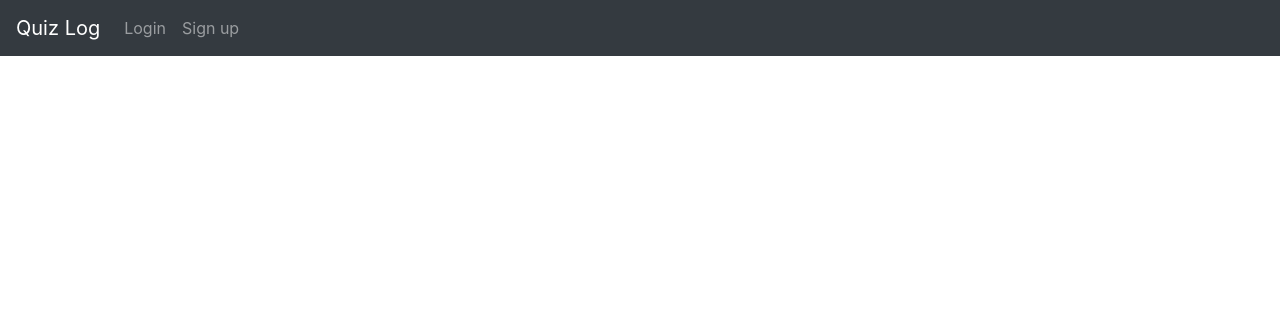
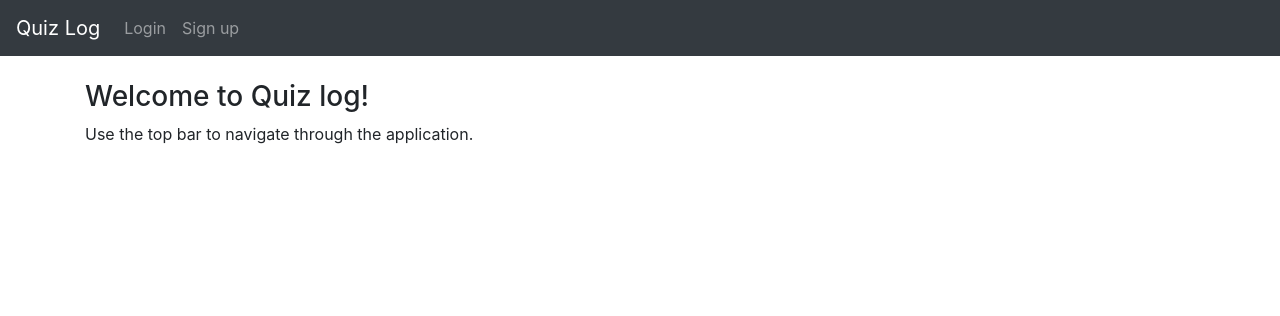
Before and after one commit to lauripalonen/tietovisatietokanta, a Flask app: page / in a window 1280 px wide. Shown: the top 316 px of the page. Run offline with Flask 2, Linux system fonts and the light colour scheme; some libraries are stand-ins or nearby versions.

Commit message:
add welcome message

```diff
--- a/application/templates/index.html
+++ b/application/templates/index.html
@@ -2,5 +2,6 @@
 
 
 {% block body %}
-
+<h3>Welcome to Quiz log!</h3>
+<p>Use the top bar to navigate through the application.</p>
 {% endblock %}
```
